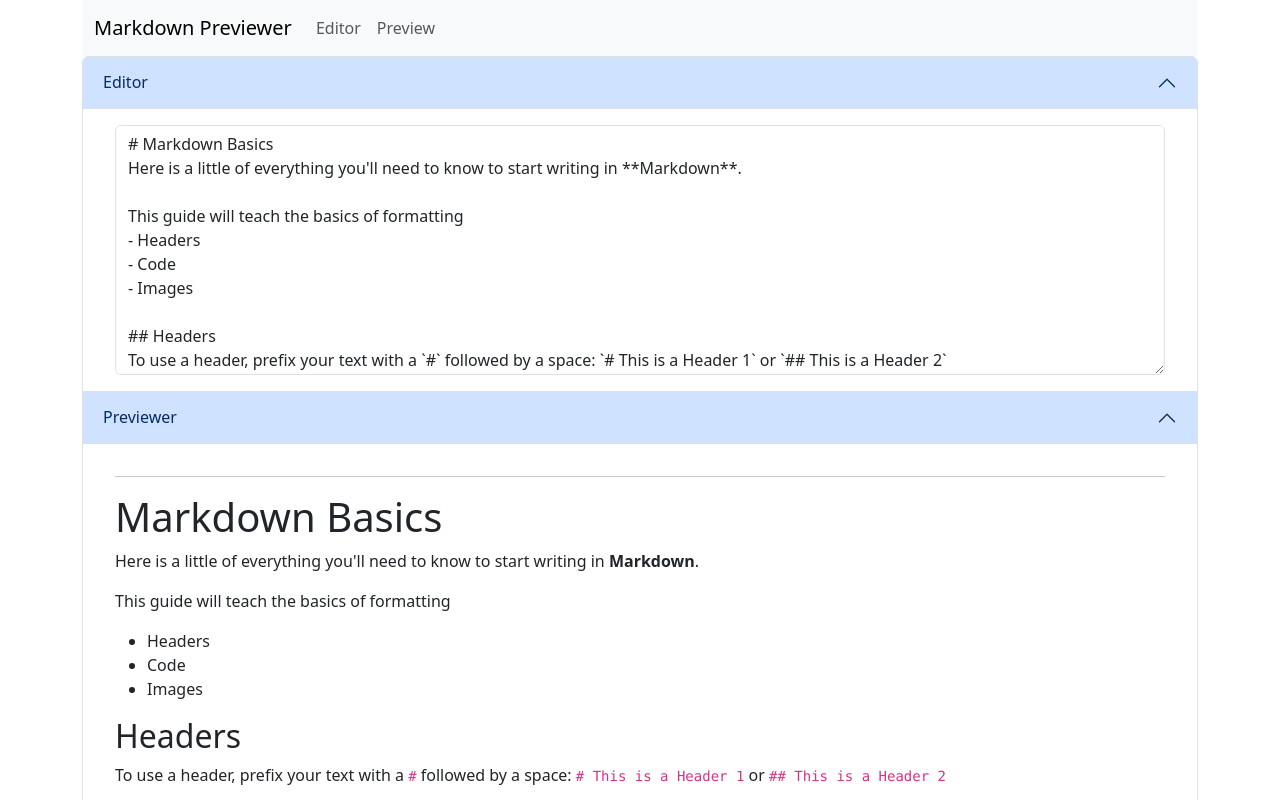
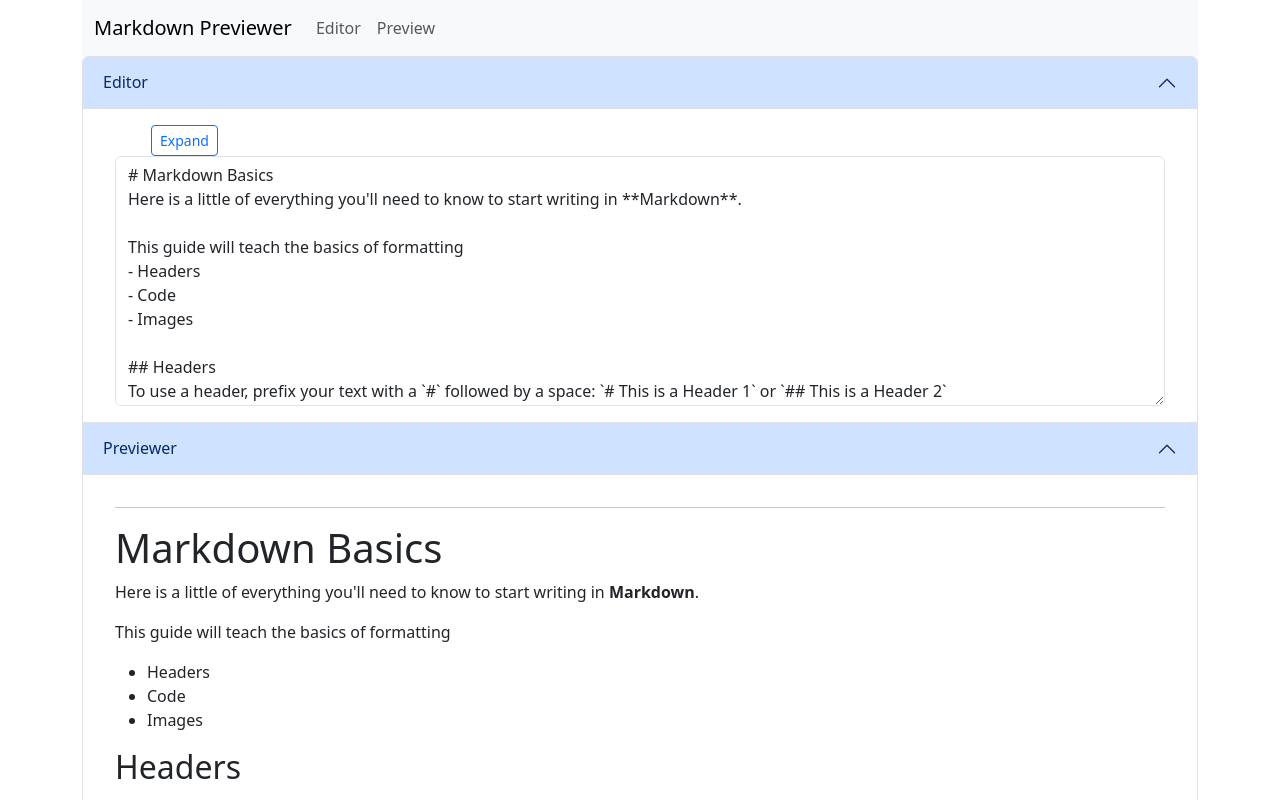
Before and after one commit to n-s-harvey/markdown-previewer, a React (Create React App) app: page / in a window 1280 px wide. Shown: the top 800 px of the page. Built offline with nearby package versions, Linux system fonts and the light colour scheme.

Commit message:
Expand/collapse feature to editor

```diff
--- a/src/App.js
+++ b/src/App.js
@@ -1,12 +1,19 @@
 import logo from './logo.svg';
 import './app.scss';
+import { useState } from 'react';
 import Container from 'react-bootstrap/Container';
 import Editor from './features/editor';
 import Previewer from './features/previewer';
 import Navigation from './features/navigation';
 import Accordion from 'react-bootstrap/Accordion'
+import Button from 'react-bootstrap/Button'
 
 function App() {
+  //TODO: should this be moved into a state slice?
+  const [isExpanded, setIsExpanded] = useState(false);
+  const handleExpandClick = () => {
+    setIsExpanded(!isExpanded);
+  }
   return (
     <Container id='page'>
       <Navigation />
@@ -14,7 +21,11 @@ function App() {
         <Accordion.Item eventKey='0'>
           <Accordion.Header>Editor</Accordion.Header>
           <Accordion.Body>
-            <Editor />
+            <Button variant="outline-primary" size="sm" className='ms-5'
+              onClick={handleExpandClick}>
+              {isExpanded ? 'Collapse' : 'Expand'}
+            </Button>
+            <Editor expanded={isExpanded} />
           </Accordion.Body>
         </Accordion.Item>
         <Accordion.Item eventKey='1'>
--- a/src/app.scss
+++ b/src/app.scss
@@ -6,4 +6,8 @@
     min-height: 250px;
   }
 
+  .expanded {
+    min-height: 80vh;
+  }
+
 }
--- a/src/features/editor.js
+++ b/src/features/editor.js
@@ -4,7 +4,7 @@ import { useDispatch } from 'react-redux';
 import { useSelector } from 'react-redux';
 import { updateInput } from './inputSlice';
 
-export default function Editor() {
+export default function Editor(props) {
   const dispatch = useDispatch();
   const handleInputChange = (event) => {
     dispatch(updateInput(event.target.value))
@@ -14,7 +14,7 @@ export default function Editor() {
     <Container id='editor'>
       {/*TODO: update to maximize editor*/}
       <Form>
-        <Form.Control as="textarea" onChange={handleInputChange} defaultValue={sampleMarkdown} />
+        <Form.Control as="textarea" onChange={handleInputChange} defaultValue={sampleMarkdown} className={`${props.expanded ? 'expanded' : ''}`} />
       </Form>
     </Container>
   );
```
